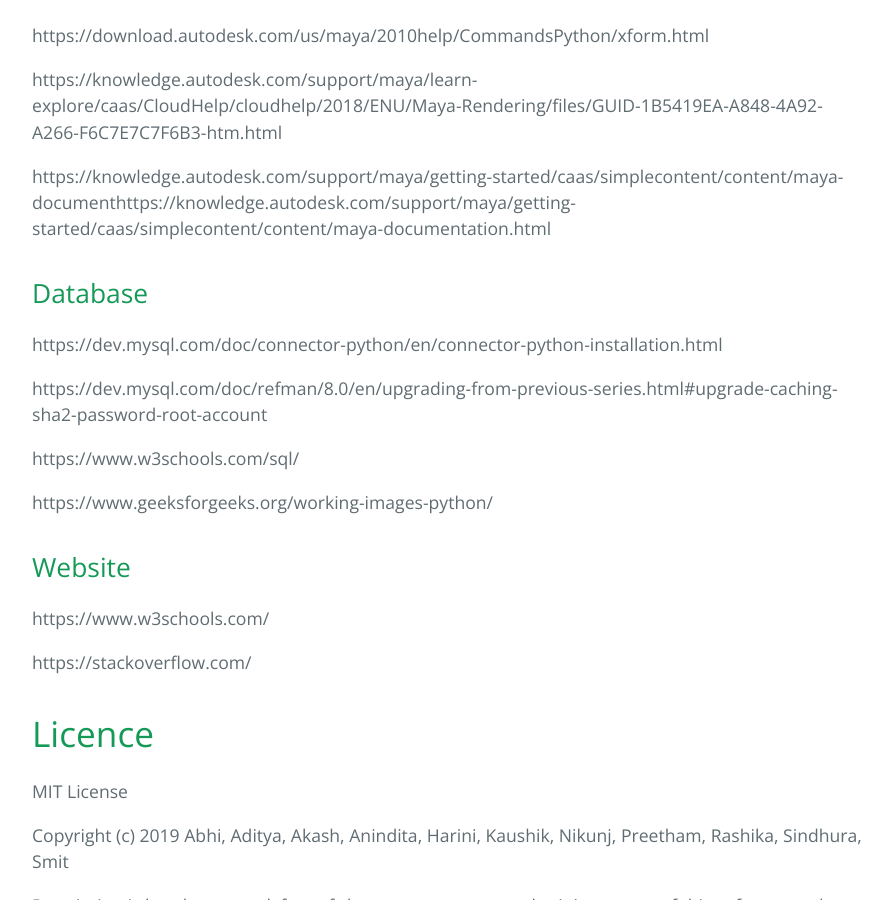
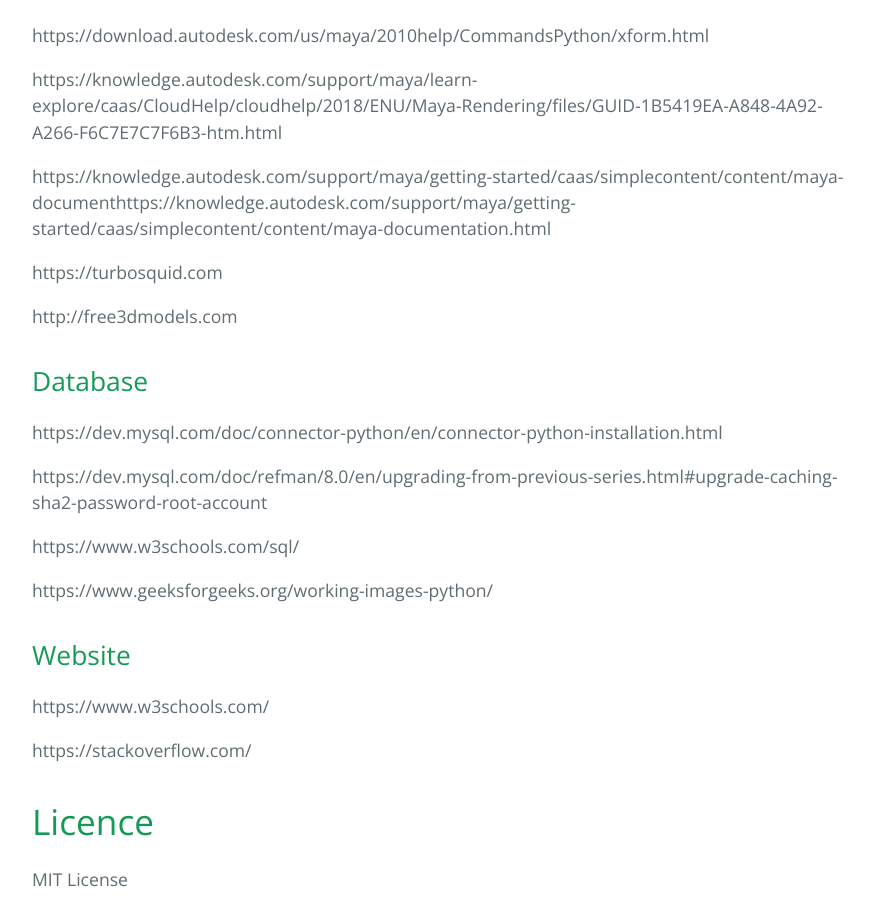
Before and after one commit to Sindhurakolli/DMDD_portfolio, a Jekyll site: the page built from website.md, in a window 1280 px wide and 900 px high, scrolled down 1219 px. Shown: the whole window, without its empty margins (192-1084 px from the left). Built offline with Jekyll 4.4.1, drawn with Linux system fonts in a browser that asks for light colours; our own code applies the rules of GitHub Pages for plain Markdown files; some of the changed lines change nothing that is shown.

Commit message:
Update website.md

```diff
--- a/website.md
+++ b/website.md
@@ -35,6 +35,10 @@
 
 https://knowledge.autodesk.com/support/maya/getting-started/caas/simplecontent/content/maya-documenthttps://knowledge.autodesk.com/support/maya/getting-started/caas/simplecontent/content/maya-documentation.html
 
+https://turbosquid.com
+
+http://free3dmodels.com
+
 
 ## Database
 
```
